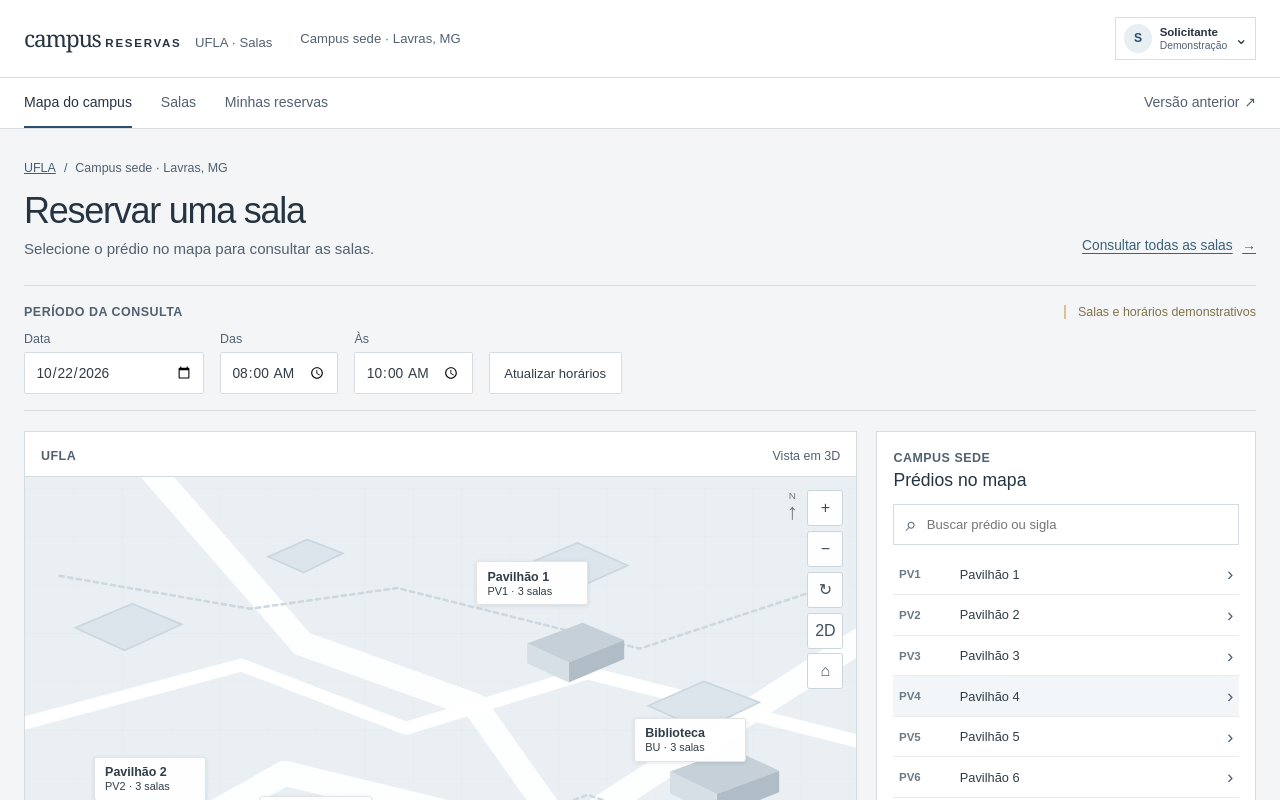
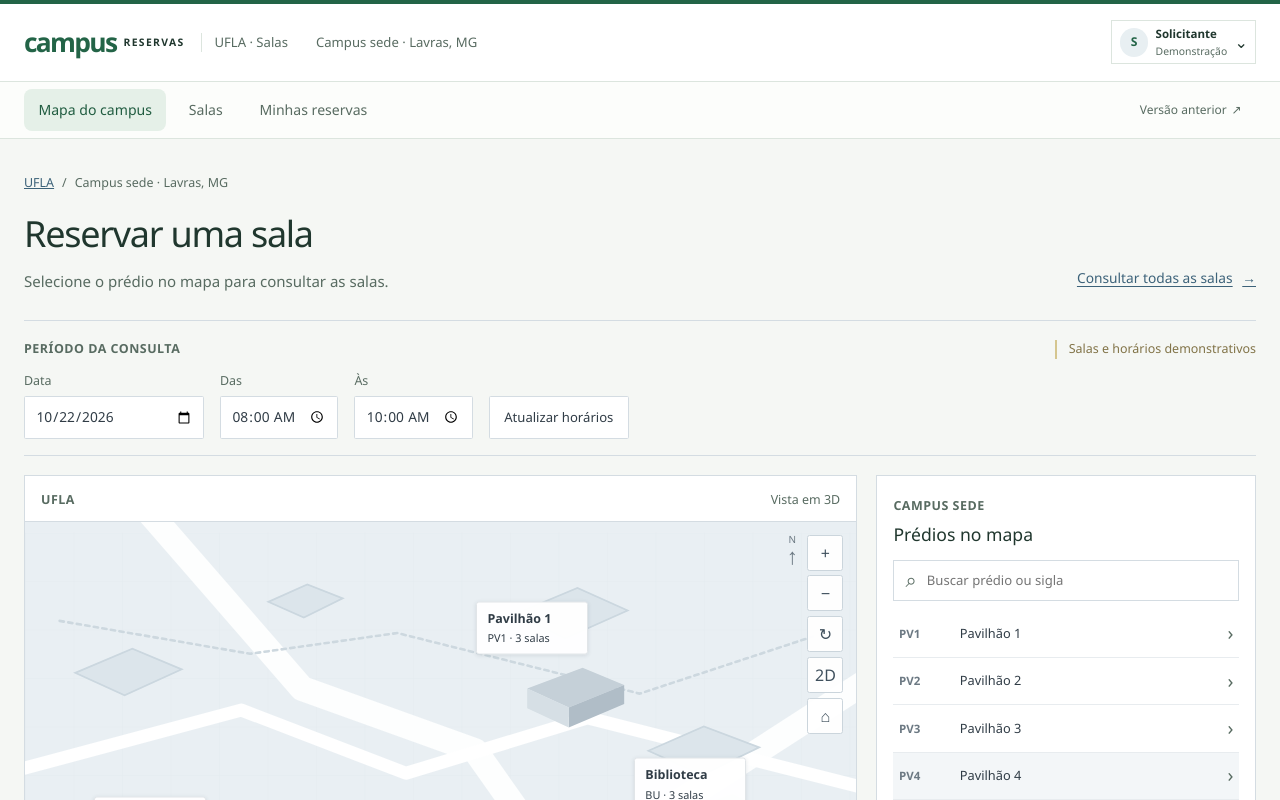
Before and after one commit to mvk999/progWeb-campus-reservas, an Angular app in the folder frontend/: page /mapa in a window 1280 px wide. Shown: the top 800 px of the page. Built offline with nearby package versions, Linux system fonts and the light colour scheme.

Commit message:
feat: define identidade verde e interacoes compartilhadas

```diff
--- a/frontend/src/app/features/administration-demo/administration-demo.page.scss
+++ b/frontend/src/app/features/administration-demo/administration-demo.page.scss
@@ -1,5 +1,5 @@
 :host { display: block; }
-.administration-page { --line: #d4dce2; --ink: #303c46; --muted: #6c7983; --accent: #3c6279; color: var(--text); }
+.administration-page { --line: #dce5de; --ink: #20372e; --muted: #586b61; --accent: #236447; color: var(--text); }
 .breadcrumb { display: flex; flex-wrap: wrap; gap: .5rem; margin-bottom: .9rem; color: var(--muted); font-size: .78rem; }
 .breadcrumb a, .manager-link { color: var(--accent); text-decoration: none; }
 .page-heading, .section-heading { display: flex; align-items: flex-end; justify-content: space-between; gap: 1rem; }
--- a/frontend/src/app/features/authentication/login.page.scss
+++ b/frontend/src/app/features/authentication/login.page.scss
@@ -1,5 +1,5 @@
 :host { display: block; }
-.login-page { --line: #d4dce2; --ink: #303c46; --muted: #6c7983; --accent: #3c6279; color: var(--text); }
+.login-page { --line: #dce5de; --ink: #20372e; --muted: #586b61; --accent: #236447; color: var(--text); }
 .breadcrumb { display: flex; gap: .5rem; margin-bottom: 1rem; color: var(--muted); font-size: .78rem; }.breadcrumb a { color: var(--accent); text-decoration: none; }
 .login-layout { display: grid; max-width: 58rem; grid-template-columns: minmax(0,1.1fr) minmax(15rem,.7fr); align-items: start; gap: 1.25rem; margin: 1rem auto; }
 .login-card, .login-note { padding: 1.25rem; border: 1px solid var(--line); background: var(--surface); }
--- a/frontend/src/app/features/my-reservations/my-reservations.page.scss
+++ b/frontend/src/app/features/my-reservations/my-reservations.page.scss
@@ -1,5 +1,5 @@
 :host { display: block; }
-.my-reservations { --line: #d4dce2; --ink: #303c46; --muted: #6c7983; --accent: #3c6279; color: var(--text); }
+.my-reservations { --line: #dce5de; --ink: #20372e; --muted: #586b61; --accent: #236447; color: var(--text); }
 .breadcrumb { display: flex; gap: .5rem; margin-bottom: .9rem; color: var(--muted); font-size: .78rem; }.breadcrumb a { color: var(--accent); text-decoration: none; }
 .page-heading, .list-heading, .calendar-heading { display: flex; align-items: flex-end; justify-content: space-between; gap: 1rem; }
 .page-heading { margin-bottom: 1.4rem; }.page-eyebrow { margin: 0 0 .25rem; color: var(--muted); font-size: .75rem; }
@@ -17,7 +17,7 @@
 .reservation-list { display: grid; gap: .75rem; margin-top: .9rem; }.reservation-card { padding: 1rem; border: 1px solid var(--line); background: var(--surface); }.reservation-card__top { display: flex; justify-content: space-between; gap: 1rem; }.reservation-card__top p { margin: 0 0 .25rem; color: var(--muted); font-size: .7rem; }.reservation-card h3 { margin: 0; font-size: .95rem; font-weight: 500; }.demo-status { flex: none; height: max-content; padding: .25rem .45rem; border: 1px solid #d5c995; background: #f7f3e8; color: #746942; font-size: .68rem; }
 .reservation-card dl { display: grid; grid-template-columns: repeat(4,minmax(0,1fr)); gap: .5rem; margin: .8rem 0; padding: .7rem 0; border-block: 1px solid #e7ebee; }.reservation-card dl div { display: grid; gap: .2rem; }.reservation-card dt { color: var(--muted); font-size: .68rem; }.reservation-card dd { margin: 0; color: var(--ink); font-size: .75rem; }.reservation-purpose { margin: 0; color: var(--ink); font-size: .8rem; }.reservation-observation { margin: .45rem 0 0; color: var(--muted); font-size: .76rem; }.reservation-card footer { display: flex; justify-content: space-between; gap: 1rem; margin-top: .8rem; color: var(--muted); font-size: .68rem; }.reservation-card footer a { color: var(--accent); text-decoration: none; }
 .calendar-panel { margin-top: .8rem; padding: 1rem; border: 1px solid var(--line); background: var(--surface); }.calendar-heading { align-items: center; margin-bottom: .7rem; }.calendar-heading h2 { margin: 0; font-size: .98rem; font-weight: 500; text-transform: capitalize; }.calendar-heading div { display: flex; gap: .35rem; }.calendar-heading button { width: 2rem; height: 2rem; border: 1px solid var(--line); background: var(--surface); color: var(--ink); font-size: 1rem; cursor: pointer; }
-.calendar-grid { display: grid; grid-template-columns: repeat(7,minmax(0,1fr)); border-top: 1px solid var(--line); border-left: 1px solid var(--line); }.weekday { display: grid; min-height: 2rem; place-items: center; border-right: 1px solid var(--line); border-bottom: 1px solid var(--line); background: #f5f7f8; color: var(--muted); font-size: .68rem; text-transform: capitalize; }.calendar-day { display: flex; min-height: 5rem; flex-direction: column; align-items: flex-start; gap: .25rem; padding: .4rem; border-right: 1px solid var(--line); border-bottom: 1px solid var(--line); color: var(--ink); font-size: .72rem; }.calendar-day--blank { background: #fafbfc; }.calendar-event { max-width: 100%; overflow: hidden; padding: .2rem .25rem; background: #e8eff2; color: var(--accent); font-size: .65rem; text-overflow: ellipsis; text-decoration: none; white-space: nowrap; }.calendar-note { margin: .65rem 0 0; color: var(--muted); font-size: .7rem; }
+.calendar-grid { display: grid; grid-template-columns: repeat(7,minmax(0,1fr)); border-top: 1px solid var(--line); border-left: 1px solid var(--line); }.weekday { display: grid; min-height: 2rem; place-items: center; border-right: 1px solid var(--line); border-bottom: 1px solid var(--line); background: #f5f7f8; color: var(--muted); font-size: .68rem; text-transform: capitalize; }.calendar-day { display: flex; min-height: 5rem; flex-direction: column; align-items: flex-start; gap: .25rem; padding: .4rem; border-right: 1px solid var(--line); border-bottom: 1px solid var(--line); color: var(--ink); font-size: .72rem; }.calendar-day--blank { background: #fafbfc; }.calendar-event { max-width: 100%; overflow: hidden; padding: .2rem .25rem; background: #e7f1e9; color: var(--accent); font-size: .65rem; text-overflow: ellipsis; text-decoration: none; white-space: nowrap; }.calendar-note { margin: .65rem 0 0; color: var(--muted); font-size: .7rem; }
 .demo-disclaimer { margin: .9rem 0 0; padding: .55rem .65rem; border-left: 3px solid #b3a36b; background: #f5f1e5; color: #746942; font-size: .7rem; line-height: 1.45; }
 :is(a,button,select):focus-visible { outline: 2px solid var(--focus-ring); outline-offset: 2px; }
 @media (max-width: 1150px) { .indicators { gap: .6rem; }.indicator { padding: .75rem; } }
--- a/frontend/src/app/features/occupancy-calendar/occupancy-calendar.page.scss
+++ b/frontend/src/app/features/occupancy-calendar/occupancy-calendar.page.scss
@@ -1,5 +1,5 @@
 :host { display: block; }
-.occupancy-calendar { --line: #d4dce2; --ink: #303c46; --muted: #6c7983; --accent: #3c6279; color: var(--text); }
+.occupancy-calendar { --line: #dce5de; --ink: #20372e; --muted: #586b61; --accent: #236447; color: var(--text); }
 .breadcrumb { display: flex; flex-wrap: wrap; gap: .5rem; margin-bottom: .9rem; color: var(--text-muted); font-size: .78rem; }
 .breadcrumb a, .manager-link { color: var(--accent); text-decoration: none; }
 .page-heading, .calendar-toolbar { display: flex; align-items: flex-end; justify-content: space-between; gap: 1rem; }
--- a/frontend/src/app/features/reservation-management/reservation-management.page.scss
+++ b/frontend/src/app/features/reservation-management/reservation-management.page.scss
@@ -1,5 +1,5 @@
 :host { display: block; }
-.reservation-management { --line: #d4dce2; --ink: #303c46; --muted: #6c7983; --accent: #3c6279; color: var(--text); }
+.reservation-management { --line: #dce5de; --ink: #20372e; --muted: #586b61; --accent: #236447; color: var(--text); }
 .breadcrumb { display: flex; gap: .5rem; margin-bottom: .9rem; color: var(--muted); font-size: .78rem; }.breadcrumb a { color: var(--accent); text-decoration: none; }
 .page-heading, .section-heading { display: flex; align-items: flex-end; justify-content: space-between; gap: 1rem; }.page-heading { margin-bottom: 1.35rem; }.page-eyebrow { margin: 0 0 .25rem; color: var(--muted); font-size: .74rem; }
 .page-heading h1 { margin: 0 0 .4rem; font-size: clamp(1.8rem,3vw,2.25rem); font-weight: 500; letter-spacing: -.035em; }.page-heading > div > p:last-child { margin: 0; color: var(--muted); font-size: .86rem; }.calendar-link { flex: none; color: var(--accent); font-size: .8rem; text-decoration: none; }
--- a/frontend/src/app/features/reservation-request/reservation-request.page.scss
+++ b/frontend/src/app/features/reservation-request/reservation-request.page.scss
@@ -1,5 +1,5 @@
 :host { display: block; }
-.reservation-request { --line: #d4dce2; --ink: #303c46; --muted: #6c7983; --accent: #3c6279; color: var(--text); }
+.reservation-request { --line: #dce5de; --ink: #20372e; --muted: #586b61; --accent: #236447; color: var(--text); }
 .breadcrumb { display: flex; flex-wrap: wrap; gap: .5rem; margin-bottom: 1rem; color: var(--muted); font-size: .78rem; }
 .breadcrumb a, .change-period { color: var(--accent); text-decoration: none; }
 .request-heading { margin-bottom: 1.35rem; }
--- a/frontend/src/app/features/rooms/rooms.page.scss
+++ b/frontend/src/app/features/rooms/rooms.page.scss
@@ -1,5 +1,5 @@
 :host { display: block; }
-.rooms-page { --line: #d4dce2; --ink: #303c46; --muted: #6c7983; --accent: #3c6279; color: var(--text); }
+.rooms-page { --line: #dce5de; --ink: #20372e; --muted: #586b61; --accent: #236447; color: var(--text); }
 .breadcrumb { display: flex; flex-wrap: wrap; gap: .5rem; margin-bottom: .9rem; color: var(--text-muted); font-size: .78rem; }
 .breadcrumb a { color: var(--accent); }
 .page-heading, .panel-title, .availability-heading, .tools-row, .results-heading, .query-actions { display: flex; align-items: center; justify-content: space-between; gap: 1rem; }
@@ -25,7 +25,7 @@
 .query-actions p { margin: 0; color: var(--text-muted); font-size: .76rem; }
 .query-actions > div { display: flex; gap: .55rem; }
 .button { min-height: 2.4rem; padding: .45rem .8rem; border: 1px solid var(--line); border-radius: .12rem; background: var(--surface); color: var(--ink); font: inherit; font-size: .78rem; cursor: pointer; }
-.button--primary { border-color: #3c6279; background: #3c6279; color: #fff; }
+.button--primary { border-color: #236447; background: #236447; color: #fff; }
 .button:hover { filter: brightness(.97); }
 .error-message, .feedback-message { margin: .65rem 0 0; font-size: .8rem; }
 .error-message { color: #8f3030; }.feedback-message { color: #376d54; }
@@ -38,7 +38,7 @@
 .week-strip > button { align-self: center; flex: none; border: 0; background: transparent; font-size: 1.2rem; }
 .week-day { display: grid; flex: 1; gap: .25rem; justify-items: center; padding: .45rem .2rem; border: 1px solid transparent; background: transparent; color: var(--muted); cursor: pointer; }
 .week-day span { font-size: .68rem; text-transform: capitalize; }.week-day strong { font-size: .88rem; font-weight: 500; }
-.week-day--selected { border-color: #aabac4; background: #eef3f6; color: var(--ink); }
+.week-day--selected { border-color: #aabac4; background: #edf4ee; color: var(--ink); }
 .tools-row { margin: .85rem 0 .55rem; }
 .search { display: flex; width: min(26rem,100%); min-height: 2.4rem; align-items: center; gap: .45rem; padding-inline: .65rem; border: 1px solid var(--line); background: var(--surface); color: var(--muted); }
 .search input { width: 100%; min-width: 0; border: 0; outline: 0; background: transparent; color: var(--ink); font: inherit; font-size: .8rem; }
--- a/frontend/src/app/shared/app-shell/app-shell.scss
+++ b/frontend/src/app/shared/app-shell/app-shell.scss
@@ -212,3 +212,19 @@
   .footer-actions { width: 100%; justify-content: space-between; gap: .4rem .7rem; }
   .footer-actions a, .footer-actions button { font-size: .68rem; }
 }
+
+.app-header { border-top: 4px solid var(--accent); }
+.brand { align-items: center; gap: .45rem; }
+.brand__word { color: var(--accent); font-size: 1.65rem; font-weight: 750; letter-spacing: -.065em; }
+.brand__name { font-size: .65rem; letter-spacing: .13em; }
+.brand__context { padding-left: .8rem; border-left: 1px solid var(--border); }
+.primary-nav { border-bottom-color: var(--border); background: #fcfdfb; }
+.primary-nav__inner { gap: .5rem; min-height: 3.5rem; align-items: center; }
+.primary-nav a { min-height: 2.6rem; padding: .5rem .9rem; border: 0; border-radius: 8px; font-weight: 550; }
+.primary-nav a:hover { background: #edf3ee; }
+.primary-nav a.is-active { color: #205c40; background: #e5f0e8; }
+.primary-nav__external { font-size: .75rem !important; }
+.page-content__inner { padding-block: 2.2rem 3rem; }
+.reset-dialog { border-radius: var(--radius); padding: 1.5rem; }
+.reset-actions button { border-radius: 8px; }
+@media(max-width:480px) { .primary-nav__inner { gap: .2rem; }.primary-nav a { padding-inline: .7rem; }.brand__word { font-size: 1.5rem; } }
--- a/frontend/src/styles.scss
+++ b/frontend/src/styles.scss
@@ -2,16 +2,16 @@
 
 :root {
   color-scheme: light;
-  --page-background: #f4f5f7;
+  --page-background: #f5f7f4;
   --surface: #ffffff;
-  --text: #263340;
-  --text-muted: #516171;
-  --border: #d8dde2;
-  --accent: #2C4E70;
-  --accent-muted: #58748F;
-  --focus-ring: #2C4E70;
-  --font-brand: Georgia, 'Times New Roman', serif;
-  --font-sans: Arial, Helvetica, sans-serif;
+  --text: #20372e;
+  --text-muted: #586b61;
+  --border: #dce5de;
+  --accent: #236447;
+  --accent-muted: #58816b;
+  --focus-ring: #236447;
+  --font-brand: 'Segoe UI', Arial, sans-serif;
+  --font-sans: 'Segoe UI', Arial, sans-serif;
 
   font-family: var(--font-sans);
   color: var(--text);
@@ -50,3 +50,15 @@ textarea {
 .app-shell--legacy {
   @include legacy.styles;
 }
+
+/* Shared interaction and surface vocabulary. Component layouts remain independent. */
+:root { --radius: 14px; --shadow-soft: 0 6px 24px #20372e08; }
+body { line-height: 1.5; }
+::selection { background: #cce5d5; color: #153e2a; }
+:focus-visible { outline: 3px solid var(--focus-ring); outline-offset: 3px; }
+button, a, input, select, textarea { -webkit-tap-highlight-color: transparent; }
+button, input, select, textarea { accent-color: var(--accent); }
+button, a { touch-action: manipulation; }
+@media (prefers-reduced-motion: no-preference) {
+  button, a, input, select, textarea { transition: background-color 160ms ease, border-color 160ms ease, box-shadow 160ms ease; }
+}
```
Also changed, not shown: frontend/src/app/features/environment-detail/environment-detail.page.scss (+4 -4 lines).
